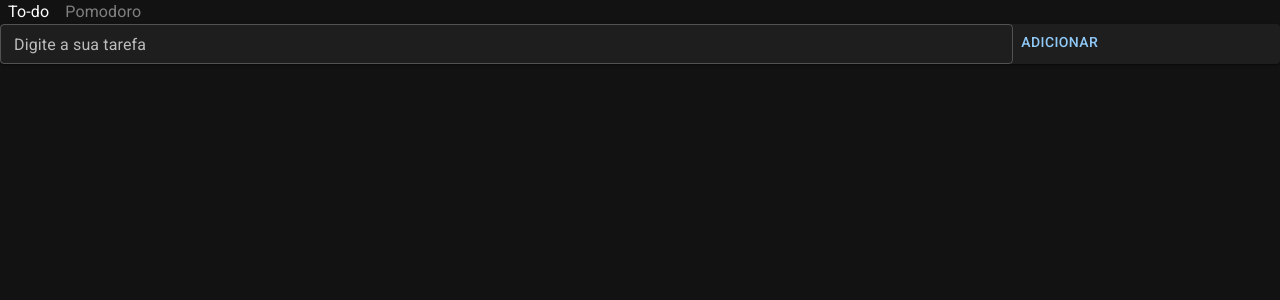
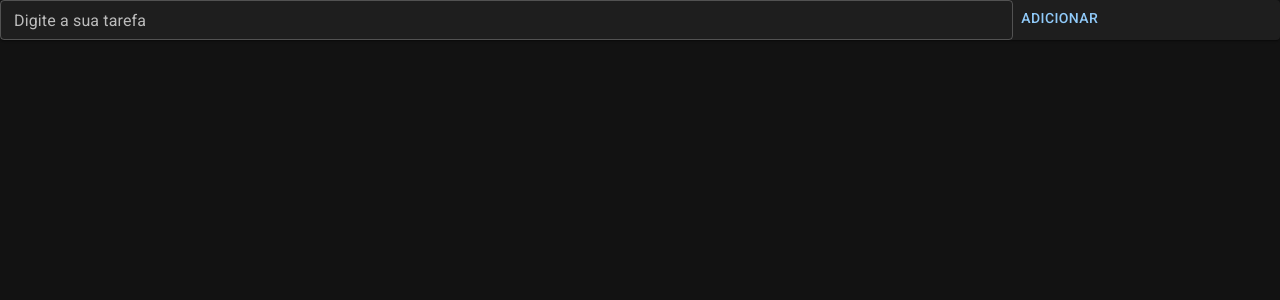
Before and after one commit to HernanJr0/EasyCheck, a React (Vite) app: page / in a window 1280 px wide. Shown: the top 300 px of the page. Built offline with nearby package versions, Linux system fonts and the light colour scheme.

Commit message:
fix: navbar removed

```diff
--- a/src/Layout.tsx
+++ b/src/Layout.tsx
@@ -22,7 +22,7 @@ const enderecos: Enderecos = {
 export default function Layout() {
   return (
     <>
-      <Grid className="absolute justify-center items-center w-screen flex h-20">
+      {/* <Grid className="absolute justify-center items-center w-screen flex h-20">
         {Object.keys(enderecos).map((chave) => {
           const local = useLocation();
           let cor = "gray";
@@ -41,7 +41,7 @@ export default function Layout() {
             </Link>
           );
         })}
-      </Grid>
+      </Grid> */}
       <Outlet />
     </>
   );
```
